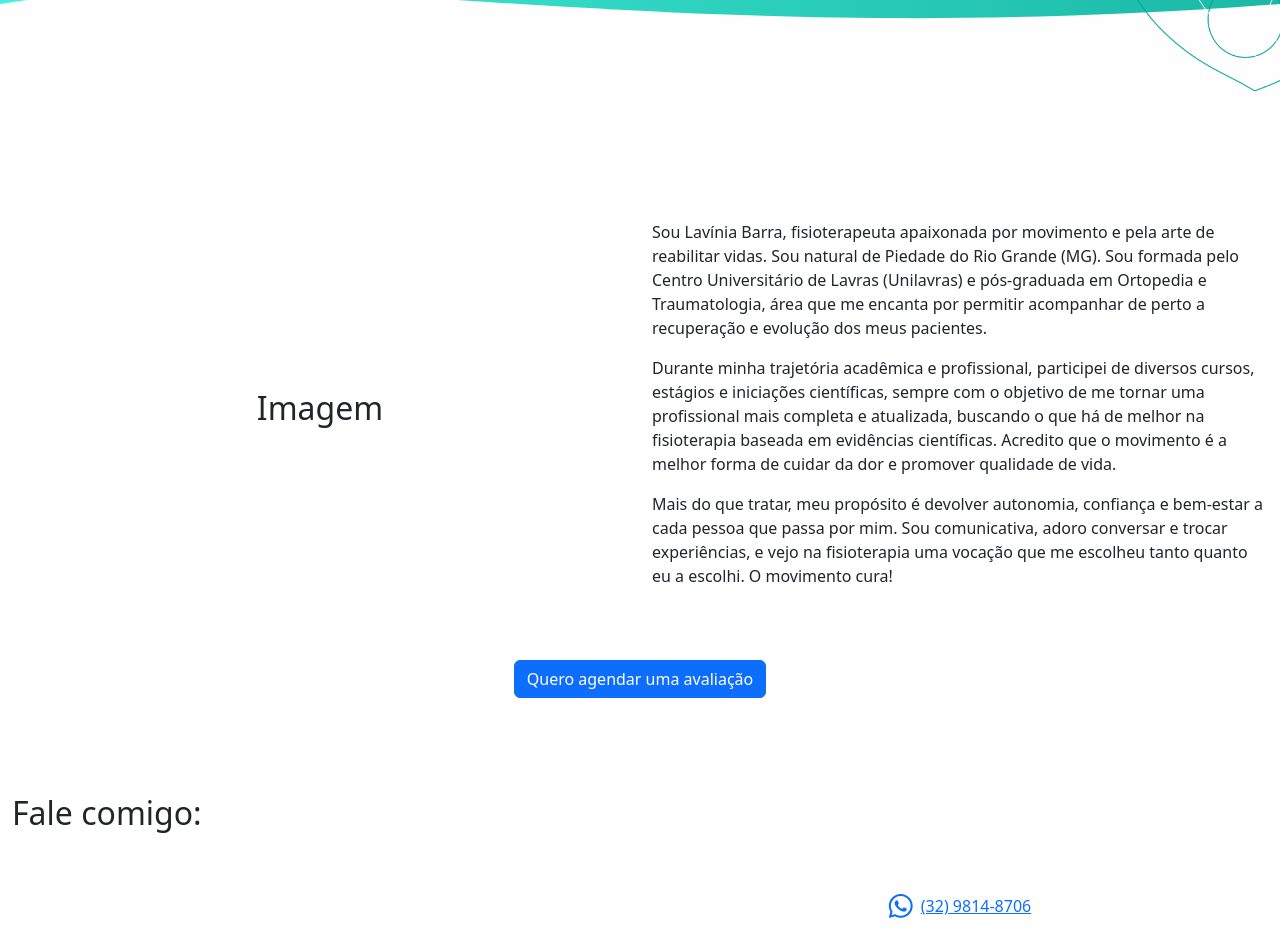
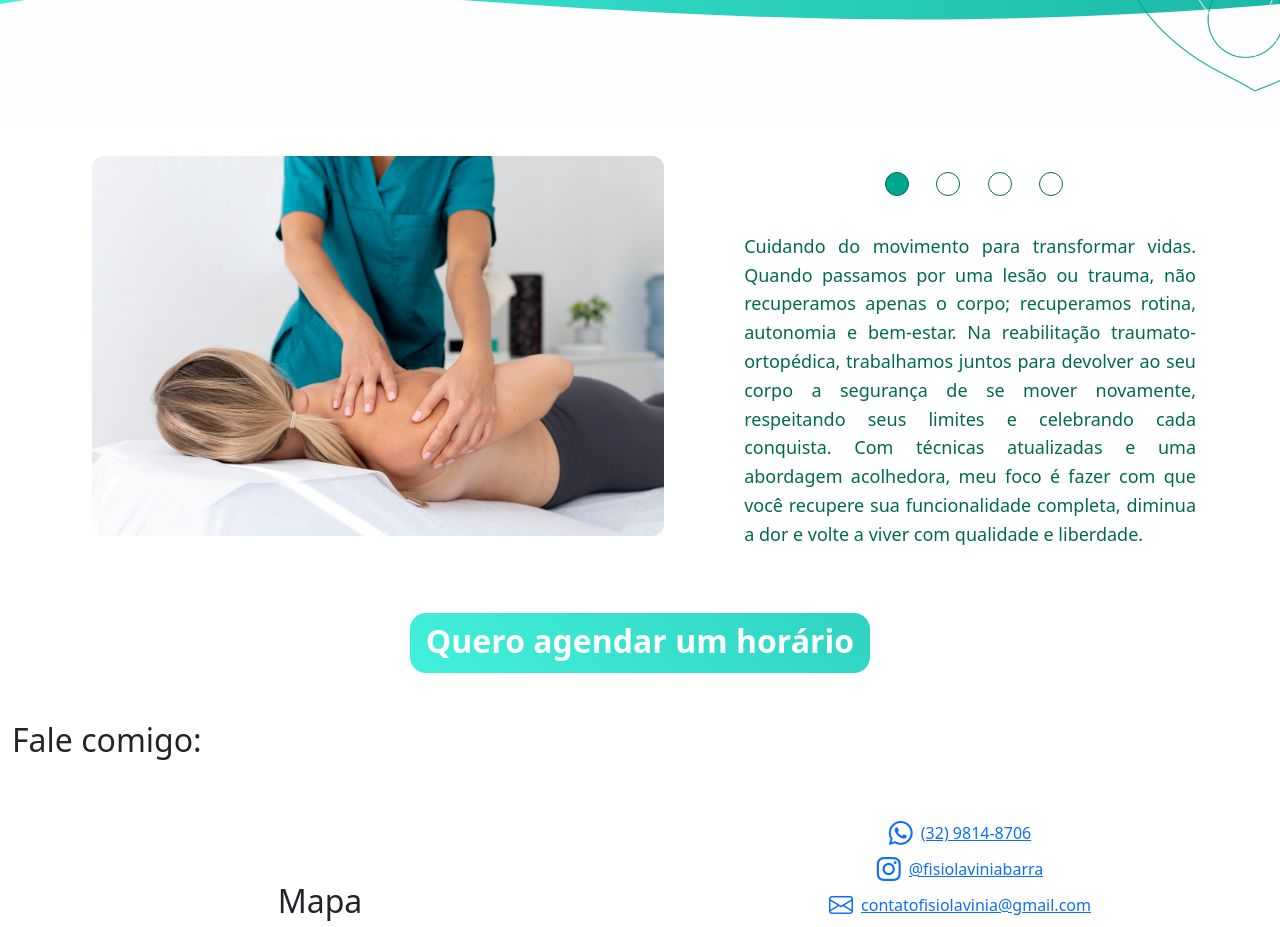
Before and after one commit to Kotige/fisio-laviniabarra, a React (Vite) app: page / in a window 1280 px wide. Shown: the part 3040-3967 px from the top of the page. Built offline with nearby package versions, Linux system fonts and the light colour scheme; a web font is replaced by a local one.

Commit message:
feat: testimonials section

```diff
--- /dev/null
+++ b/src/components/Carousel/index.jsx
@@ -0,0 +1,53 @@
+import React, { useState } from "react";
+import "./styles.scss";
+import img1 from "../../assets/images/fisio1.jpg";
+import img2 from "../../assets/images/fisio2.jpg";
+import img3 from "../../assets/images/pilates.jpg";
+import img4 from "../../assets/images/fisioterapiapic.jpg";
+
+export default function Carousel() {
+    const items = [
+        {   img: img1,
+            text: "Cuidando do movimento para transformar vidas. Quando passamos por uma lesão ou trauma, não recuperamos apenas o corpo; recuperamos rotina, autonomia e bem-estar. Na reabilitação traumato-ortopédica, trabalhamos juntos para devolver ao seu corpo a segurança de se mover novamente, respeitando seus limites e celebrando cada conquista. Com técnicas atualizadas e uma abordagem acolhedora, meu foco é fazer com que você recupere sua funcionalidade completa, diminua a dor e volte a viver com qualidade e liberdade."
+        },
+        {   img: img2,
+            text: "Segundo parágrafo longo. Testando quebra e altura de coluna. Deve ficar do lado direito da imagem em desktop."
+        },
+        {   img: img3,
+            text: "Terceiro parágrafo, ainda mais texto para ver o comportamento das bolinhas e do scroll interno quando necessário."
+        },
+        {   img: img4,
+            text: "Quarto parágrafo, ainda mais texto para ver o comportamento das bolinhas e do scroll interno quando necessário."
+        }
+    ];
+
+    const [index, setIndex] = useState(0);
+
+    return (
+        <section className="my-carousel mx-5" aria-label="Carousel de imagem e texto">
+        <div className="carousel-inner">
+            <div className="carousel-left">
+                <img src={items[index].img} alt={`item-${index + 1}`} />
+            </div>
+
+                <div className="carousel-right">
+                    <div className="dots d-flex justify-content-center" role="tablist" aria-label="Controles do carrossel">
+                        {items.map((_, i) => (
+                            <button
+                                key={i}
+                                className={`dot ${i === index ? "active" : ""}`}
+                                onClick={() => setIndex(i)}
+                                aria-pressed={i === index}
+                                aria-label={`Mostrar item ${i + 1}`}
+                            />
+                        ))}
+                    </div>
+
+                    <div className="text-wrap mx-5">
+                        <p className="text">{items[index].text}</p>
+                    </div>
+                </div>
+        </div>
+    </section>
+    );
+}
--- /dev/null
+++ b/src/components/Carousel/styles.scss
@@ -0,0 +1,131 @@
+@import "../../styles/_variables.scss";
+
+.my-carousel * {
+    box-sizing: border-box;
+}
+
+/* Wrapper */
+.my-carousel {
+    width: 100%;
+    padding: 2rem;
+}
+
+/* Inner controla layout; usa flex mas com fallback para empilhar em telas pequenas */
+.carousel-inner {
+    display: flex;
+    align-items: flex-start;
+    gap: 2rem;
+    flex-wrap: nowrap; /* forçar lado a lado quando espaço suficiente */
+}
+
+/* LADO ESQUERDO - imagem */
+.carousel-left {
+    flex: 0 0 48%; /* ocupa ~48% (evita 50% exato para gap) */
+    max-width: 48%;
+}
+
+.carousel-left img {
+    display: block;
+    width: 100%;
+    height: auto;
+    border-radius: 12px;
+    object-fit: cover;
+}
+
+/* LADO DIREITO - controles + texto */
+.carousel-right {
+    flex: 1 1 52%;
+    max-width: 52%;
+    display: flex;
+    flex-direction: column;
+    gap: 1rem;
+    justify-content: flex-start;
+}
+
+/* BOLINHAS acima do texto */
+.dots {
+    display: flex;
+    gap: 0.7rem;
+    align-items: center;
+    padding-bottom: 0.25rem;
+}
+
+/* Estilo das bolinhas */
+.dot {
+    margin: 1rem .5rem;
+    width: 24px;
+    height: 24px;
+    border-radius: 50%;
+    background-color: $light-color; /* verde inativo */
+    border: 1px solid $dark-text;
+    padding: 0;
+    cursor: pointer;
+    transition: transform .18s ease, background-color .18s ease, border-color .18s ease;
+    box-shadow: none;
+}
+
+/* estado ativo: branca com contorno verde */
+.dot.active {
+    background-color: $darker-primary-color;
+    border-color: $dark-text;
+}
+
+/* hover acessível */
+.dot:focus,
+.dot:hover {
+    transform: scale(1.15);
+    outline: none;
+}
+
+/* Texto grande à direita */
+.text-wrap {
+    /* limita largura de linha pra leitura; permita scroll vertical se o texto for muito grande */
+    max-height: 400px;
+    overflow: auto;
+    padding-right: 0.5rem;
+}
+
+.text {
+    font-size: 1.125rem;
+    line-height: 1.6;
+    color: $dark-text;
+    text-align: justify;
+    margin: 0;
+}
+
+/* RESPONSIVO: empilha em telas pequenas */
+@media (max-width: 860px) {
+    .carousel-inner {
+        flex-direction: column;
+        gap: 1rem;
+    }
+
+    .carousel-left,
+    .carousel-right {
+        max-width: 100%;
+        flex: 0 0 100%;
+    }
+
+    .text-wrap {
+        max-height: none; /* deixa o texto crescer naturalmente */
+    }
+
+    .dots {
+        justify-content: center;
+    }
+
+    .text {
+        text-align: center;
+    }
+}
+
+/* Fade suave */
+.fade-in {
+    opacity: 1;
+    transition: opacity 0.25s ease;
+}
+
+.fade-out {
+    opacity: 0;
+    transition: opacity 0.25s ease;
+}
--- a/src/pages/testimonials/index.jsx
+++ b/src/pages/testimonials/index.jsx
@@ -1,40 +1,22 @@
-import { Card, Button } from 'react-bootstrap'
 import './styles.scss';
+import Carousel from '../../components/Carousel';
+import PrimaryButton from '../../components/PrimaryButton';
+import detalheVerde from '../../assets/images/detalhe-verde.png';
 
 export default function Testimonials() {
     return (
-        <section id='testimonials' className='container-fluid'>
-        <div className="py-5">
-            <div className="py-5 row d-flex">
-                <div className='col col-12 col-md-6 d-flex flex-column justify-content-center align-items-center'>
-                    <h2>Imagem</h2>
-                </div>
-                <div className='col col-12 col-md-6 d-flex flex-column justify-content-center align-items-center'>
-                    <p>
-                        Sou <span>Lavínia Barra</span>, fisioterapeuta apaixonada por movimento
-                        e pela arte de reabilitar vidas. Sou natural de Piedade do Rio Grande (MG).
-                        Sou formada pelo Centro Universitário de Lavras (Unilavras) e pós-graduada em
-                        Ortopedia e Traumatologia, área que me encanta por permitir acompanhar de perto
-                        a recuperação e evolução dos meus pacientes.
-                    </p>
-                    <p>
-                        Durante minha trajetória acadêmica e profissional, participei de diversos cursos,
-                        estágios e iniciações científicas, sempre com o objetivo de me tornar uma profissional
-                        mais completa e atualizada, buscando o que há de melhor na fisioterapia baseada em
-                        evidências científicas. Acredito que <span>o movimento é a melhor forma de cuidar da
-                            dor e promover qualidade de vida</span>.
-                    </p>
-                    <p>
-                        Mais do que tratar, meu propósito é devolver autonomia, confiança e bem-estar a cada
-                        pessoa que passa por mim. Sou comunicativa, adoro conversar e trocar experiências, e
-                        vejo na fisioterapia uma vocação que me escolheu tanto quanto eu a escolhi. <span>O
-                        movimento cura!</span>
-                    </p>
-                </div>
+        <section id='testimonials' className='container-fluid '>
+            <Carousel />
+            <div className='div-btn'>
+                <PrimaryButton />
             </div>
-            <div className='d-flex align-items-center justify-content-center mt-2'>
-                    <Button>Quero agendar uma avaliação</Button>
-                </div>
+            <div className='img-bg'>
+                <img
+                    // id='logo-md'
+                    className='d-none'
+                    src={detalheVerde}
+                    alt="Imagem de fundo verde com opacidade reduzida."
+                />
             </div>
         </section>
     )
--- a/src/pages/testimonials/styles.scss
+++ b/src/pages/testimonials/styles.scss
@@ -2,4 +2,14 @@
 
 #testimonials {
     overflow: hidden;
+    z-index: 0;
+    // align-items: center;
+    // justify-content: center;
+    .div-btn {
+        margin-top: 2rem;
+        display: flex;
+        justify-content: center;
+        align-items: center;
+        z-index: 1;
+    }
 }
```
Also changed, not shown: src/assets/images/fisioterapiapic.jpg (added), src/pages/Contact/styles.scss (added).
